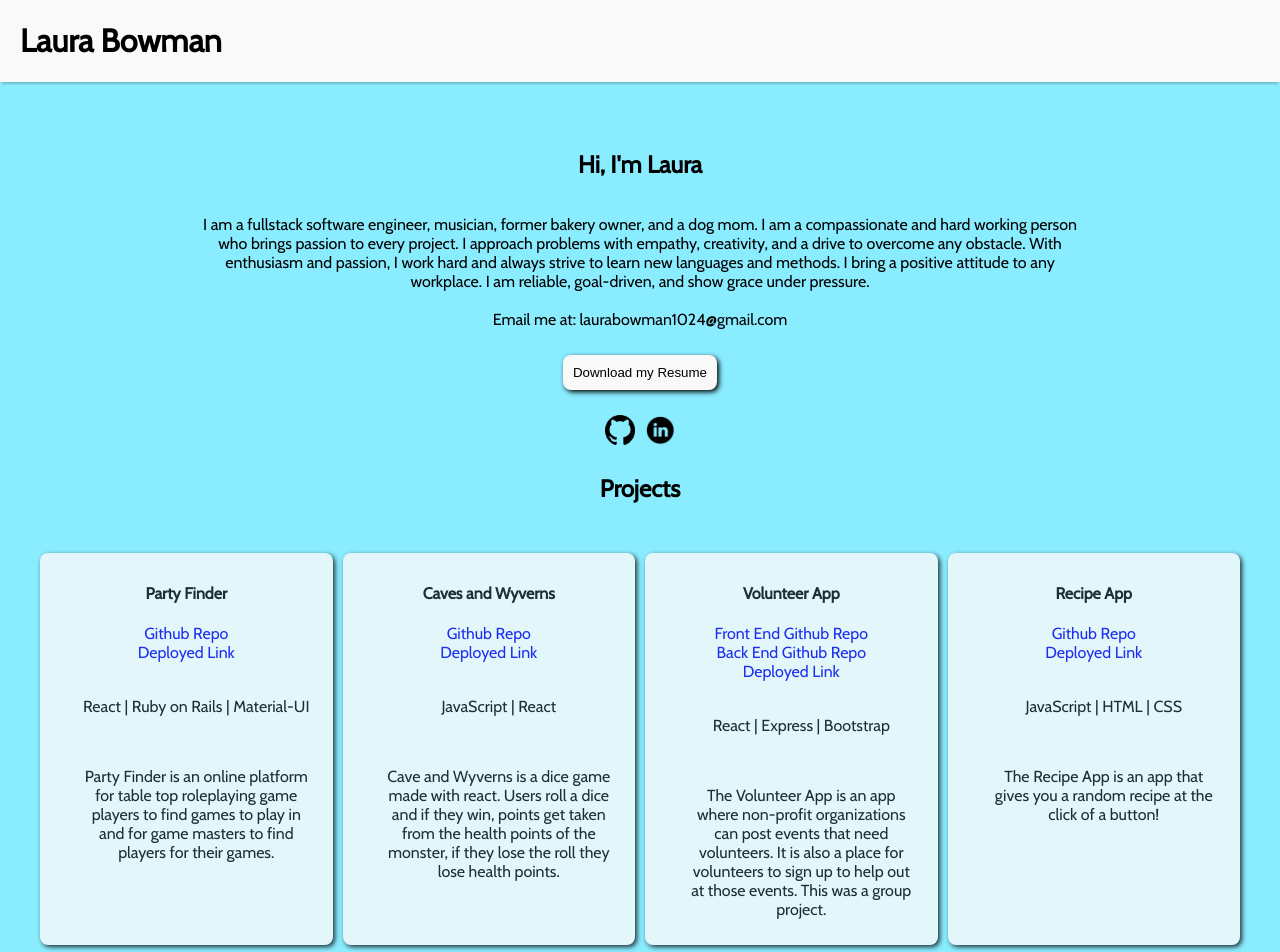
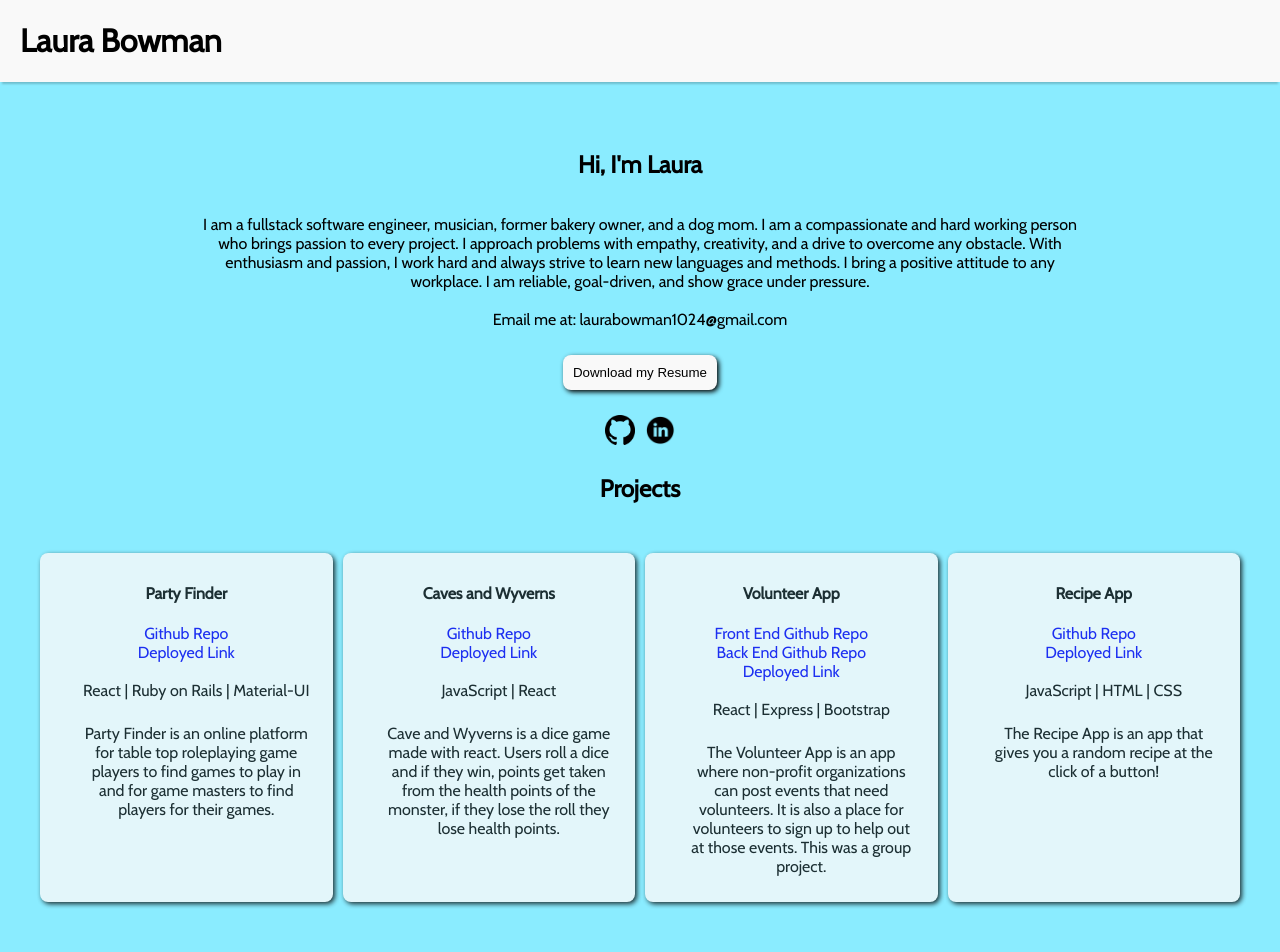
Before and after one commit to laurabow/portfolio, a React (Create React App) app in the folder client/: page / in a window 1280 px wide. Shown: the top 952 px of the page. Built offline with nearby package versions, Linux system fonts and the light colour scheme.

Commit message:
adjusted margins inside of project card

```diff
--- a/client/src/components/Projects/Projects.css
+++ b/client/src/components/Projects/Projects.css
@@ -17,6 +17,15 @@
 .card:hover {
   opacity: 1;
   transform: scale(1.03);
+}
+
+.language {
+  margin-top: 0px;
+  margin-bottom: 0px;
+}
+
+.description {
+  margin-top: 5px;
 }
 
 .link-div {
--- a/client/src/components/Projects/Projects.jsx
+++ b/client/src/components/Projects/Projects.jsx
@@ -20,9 +20,9 @@ export default function Projects() {
               rel='noopener noreferrer'>Deployed Link</a>
           </div>
           <br />
-          <p>React | Ruby on Rails | Material-UI</p>
+          <p className='language'>React | Ruby on Rails | Material-UI</p>
           <br />
-          <p>Party Finder is an online platform for table top roleplaying game players to find games to play in and for game masters to find players for their games.</p>
+          <p className='description'>Party Finder is an online platform for table top roleplaying game players to find games to play in and for game masters to find players for their games.</p>
         </div>
         <div className='card'>
           <h4>Caves and Wyverns</h4>
@@ -37,9 +37,9 @@ export default function Projects() {
               rel='noopener noreferrer'>Deployed Link</a>
             </div>
           <br />
-          <p>JavaScript | React</p>
+          <p className='language'>JavaScript | React</p>
           <br />
-          <p>Cave and Wyverns is a dice game made with react. Users roll a dice and if they win, points get taken from the health points of the monster, if they lose the roll they lose health points.</p>
+          <p className='description'>Cave and Wyverns is a dice game made with react. Users roll a dice and if they win, points get taken from the health points of the monster, if they lose the roll they lose health points.</p>
         </div>
         <div className='card'>
           <h4>Volunteer App</h4>
@@ -58,9 +58,9 @@ export default function Projects() {
               rel='noopener noreferrer'>Deployed Link</a>
             </div>
           <br />
-          <p>React | Express | Bootstrap</p>
+          <p className='language'>React | Express | Bootstrap</p>
           <br />
-          <p>The Volunteer App is an app where non-profit organizations can post events that need volunteers. It is also a place for volunteers to sign up to help out at those events. This was a group project.</p>
+          <p className='description'>The Volunteer App is an app where non-profit organizations can post events that need volunteers. It is also a place for volunteers to sign up to help out at those events. This was a group project.</p>
         </div>
         <div className='card'>
           <h4>Recipe App</h4>
@@ -75,9 +75,9 @@ export default function Projects() {
               rel='noopener noreferrer'>Deployed Link</a>
             </div>
           <br />
-          <p>JavaScript | HTML | CSS</p>
+          <p className='language'>JavaScript | HTML | CSS</p>
           <br />
-          <p>The Recipe App is an app that gives you a random recipe at the click of a button!</p>
+          <p className='description'>The Recipe App is an app that gives you a random recipe at the click of a button!</p>
         </div>
       </div>
     </div>
```
